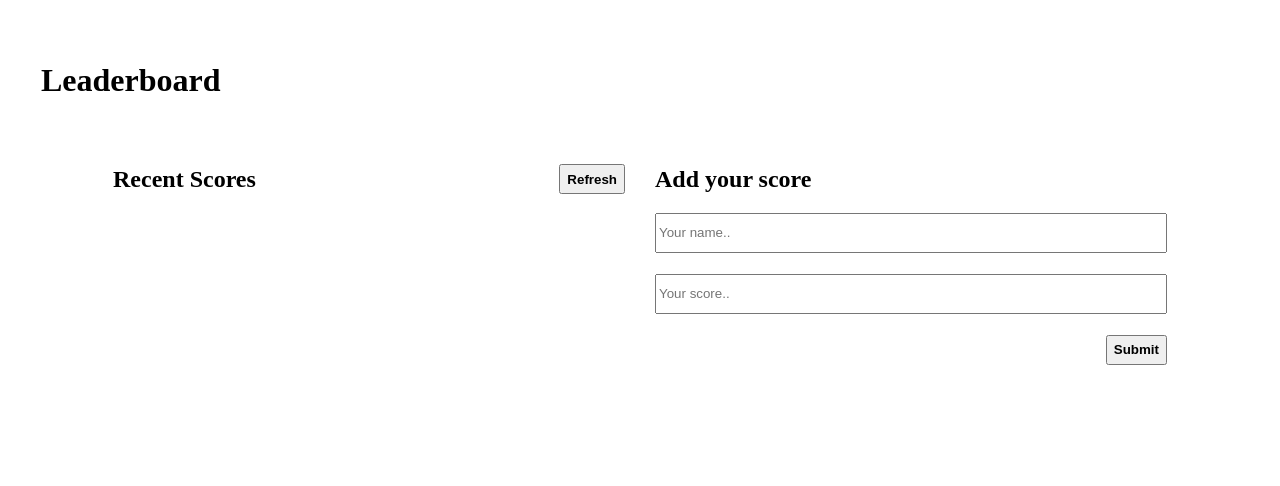
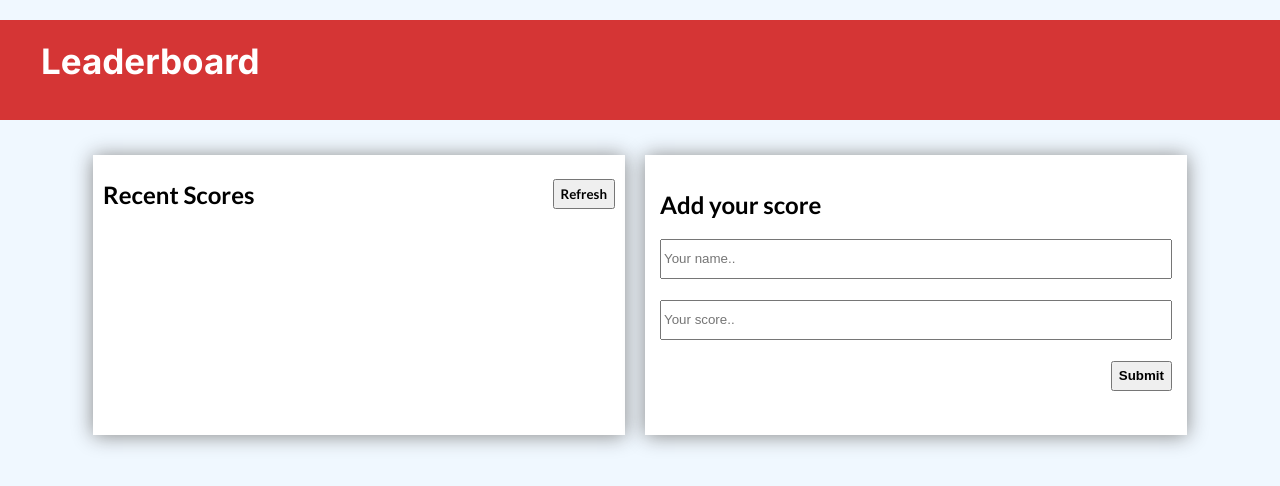
Before and after one commit to Mike47ip/Leaderboard, a website built with webpack: page src/index.html in a window 1280 px wide. Built offline with nearby package versions, Linux system fonts and the light colour scheme.

Commit message:
Add styling

```diff
--- a/src/index.html
+++ b/src/index.html
@@ -6,12 +6,19 @@
   <title>Leaderboard</title>
  </head>
  <body>
-  <h1 id="leadhead">Leaderboard</h1>
+  <main>
+    <nav>
+      <h1 id="leadhead">Leaderboard</h1>
+    </nav>
 
-  <section class="wrapper">
-   <article class="Recont"></article>
-   <article class="AddScore"></article>
-  </section>
+
+    <section class="wrapper">
+     <article class="Recont"></article>
+     <article class="AddScore"></article>
+    </section>
+
+  </main>
+
 
   <script src="main.js"></script>
  </body>
--- a/src/style.css
+++ b/src/style.css
@@ -1,7 +1,15 @@
+@import url('https://fonts.googleapis.com/css2?family=Inter:wght@300;400;600;700;800;900&family=Lato:ital,wght@0,300;0,400;0,700;0,900;1,300;1,400;1,700;1,900&family=Open+Sans:ital,wght@0,300;0,400;0,500;0,600;0,700;0,800;1,300;1,400;1,500;1,600;1,700;1,800&family=PT+Sans:ital,wght@0,400;0,700;1,400;1,700&family=Poppins:wght@500;600;700&family=Roboto:ital,wght@0,300;0,400;0,500;0,700;0,900;1,100;1,400;1,700&display=swap');
+
 body {
   margin: auto;
   padding: 0;
   box-sizing: border-box;
+}
+
+main {
+  background-color: aliceblue;
+  width: 100vw;
+  height: 100vh;
 }
 
 ul {
@@ -14,8 +22,23 @@ ul {
   padding-inline-start: 0;
 }
 
+nav {
+  display: flex;
+  justify-content: start;
+  align-items: center;
+  text-align: start;
+  height: 70px;
+  padding-top: 35px;
+}
+
 #leadhead {
-  padding: 41px 41px 10px 41px;
+  font-family: 'Inter', sans-serif;
+  font-size: 35px;
+  padding: 20px 41px 10px 41px;
+  background: #d53535;
+  color: white;
+  width: 100vw;
+  height: 70px;
 }
 
 .heading {
@@ -26,6 +49,7 @@ ul {
 .wrapper {
   display: flex;
   justify-content: center;
+  gap: 20px;
 }
 
 .head1 {
@@ -37,15 +61,24 @@ ul {
 .head1 button {
   width: auto;
   height: 30px;
+  font-family: 'Lato', sans-serif;
 }
 
 .Recont {
   width: 40%;
-  padding: 15px;
+  height: auto;
+  margin-top: 50px;
+  background-color: white;
+  box-shadow: 0px 1px 19px 0px #888888;
+  padding: 5px 10px;
 }
 
 .recentScore {
-  padding-right: 25px;
+  font-family: 'Lato', sans-serif;
+}
+
+#refresh {
+  font-family: 'Lato', sans-serif;
 }
 
 #form {
@@ -60,8 +93,13 @@ ul {
 }
 
 .AddScore {
+  font-family: 'Lato', sans-serif;
   width: 40%;
+  margin-top: 50px;
   padding: 15px;
+  background-color: white;
+  box-shadow: 0px 1px 19px 0px #888888;
+  height: 250px
 }
 
 .List {
@@ -83,10 +121,15 @@ ul {
   height: 30px;
 }
 
+#Scorelist {
+  font-family: 'Lato', sans-serif;
+  list-style: none;
+}
+
 #Scorelist li {
   padding: 7px;
 }
 
-.List #Scorelist li:nth-child(odd) {
+#Scorelist li:nth-child(odd) {
   background: rgb(170, 165, 165);
 }
```
